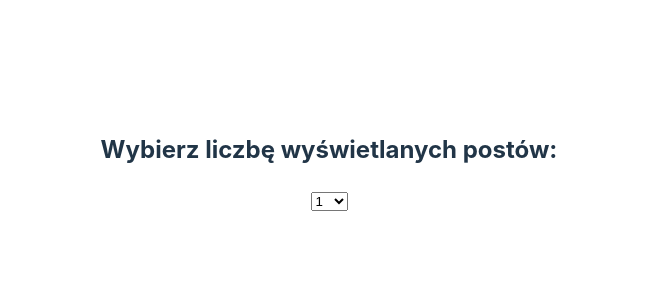
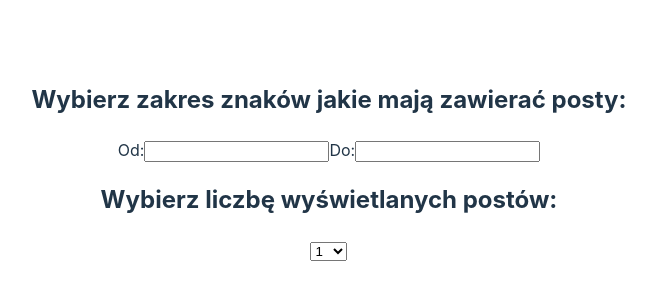
Before and after one commit to WojteGK/PostPro, a React (Vite) app: page / in a window 1280 px wide. Shown: the part 230-530 px from the top of the page, without its empty margins (311-967 px from the left). Built offline with nearby package versions, Linux system fonts and the light colour scheme.

Commit message:
(change): Navbar

```diff
--- a/src/components/navbar/Navbar.jsx
+++ b/src/components/navbar/Navbar.jsx
@@ -1,9 +1,33 @@
-import React from 'react'
+import React, { useState } from 'react';
 
-export default function Navbar() {
-   return (
-    <>
+export default function Navbar({ onRangeChange }) {
+  const [startRange, setStartRange] = useState(''); // Filtrowanie od ilości znaków
+  const [endRange, setEndRange] = useState(''); // Filtrowanie do ilości znaków
 
-    </>
-   )
+  const handleStartChange = (event) => {
+    setStartRange(event.target.value);
+    onRangeChange(event.target.value, endRange);
+  };
+
+  const handleEndChange = (event) => {
+    setEndRange(event.target.value);
+    onRangeChange(startRange, event.target.value);
+  };
+
+  return (
+    <div>
+      <h2>Wybierz zakres znaków jakie mają zawierać posty:</h2>
+      {/* Sekcja wyboru początkowego zakresu */}
+      <label>
+        Od:
+        <input type="number" value={startRange} onChange={handleStartChange} />
+      </label>
+
+      {/* Sekcja wyboru końcowego zakresu */}
+      <label>
+        Do:
+        <input type="number" value={endRange} onChange={handleEndChange} />
+      </label>
+    </div>
+  );
 }
```
